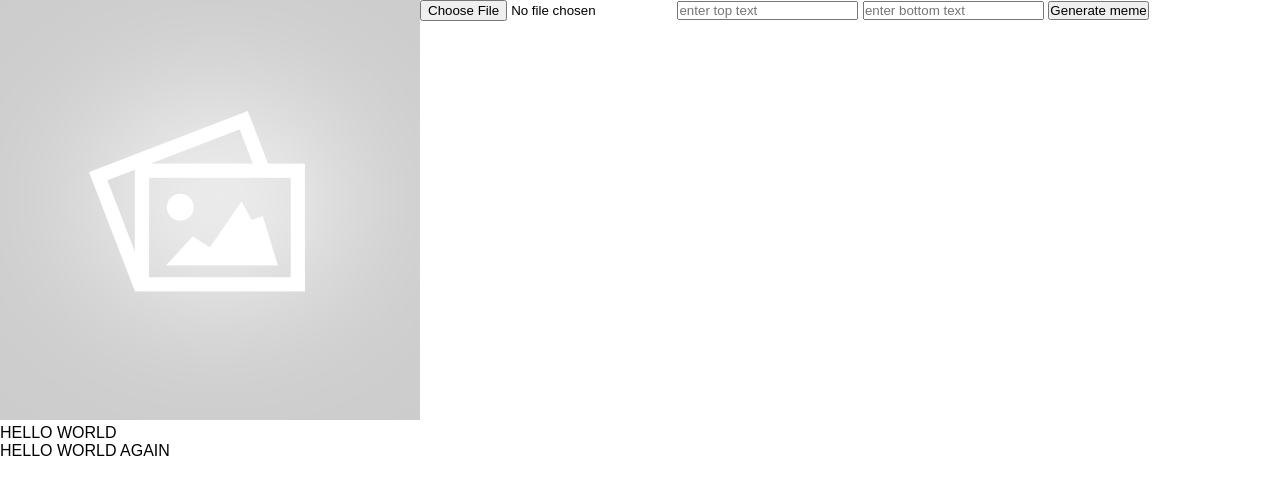
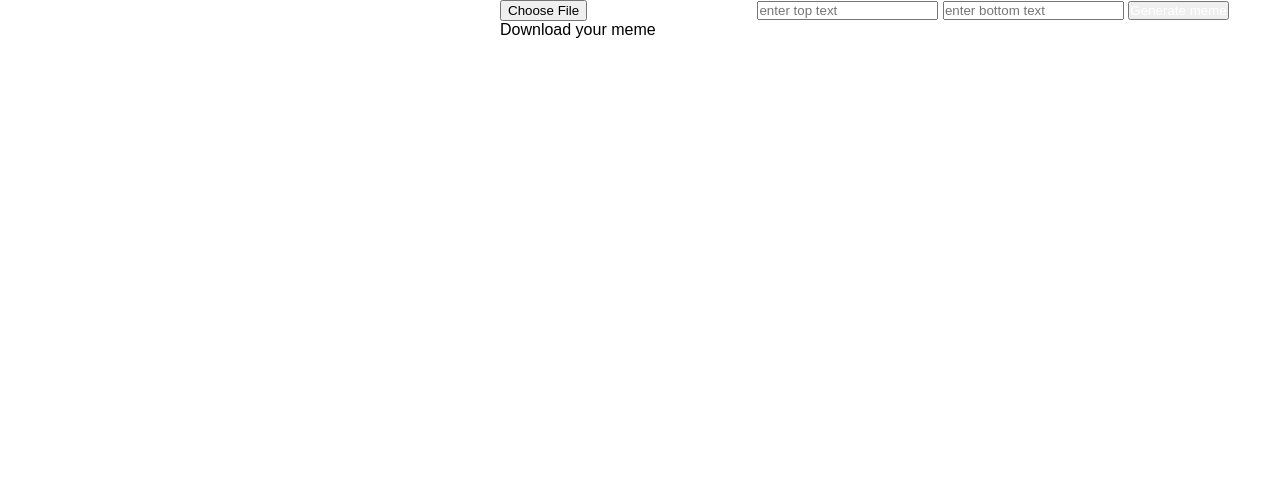
Before and after one commit to tjhooper1/meme-generator, a plain HTML site: page index.html in a window 1280 px wide. Drawn offline with Linux system fonts and the light colour scheme.

Commit message:
changed image

```diff
--- a/app.js
+++ b/app.js
@@ -2,17 +2,19 @@ let topText = document.querySelector('#topText');
 let bottomText = document.querySelector('#bottomText');
 let topMemeText = document.querySelector('.top-text');
 let bottomMemeText = document.querySelector('.bottom-text');
-
+let image = document.querySelector('#image');
+let download = document.querySelector('#download');
 //when form is submitted, grab the file data
 
 //set the image block src as the file from the input
 function test() {
-    var image = document.querySelector('#image');
+
     var file    = document.querySelector('input[type=file]').files[0];
     var reader  = new FileReader();
 
     reader.addEventListener("load", function () {
-        image.src = reader.result;
+        image.style.backgroundImage = "url("+ reader.result +")";
+        download.href = reader.result;
     }, false);
 
     if (file) {
--- a/index.html
+++ b/index.html
@@ -11,9 +11,11 @@
 
     <div id="container">
         <div class="left-block">
-            <img id="image" src="assets/placeholder.png" alt="place holder">
-            <div class="top-text">HELLO WORLD</div>
-            <div class="bottom-text">HELLO WORLD AGAIN</div>
+            <div id="image">
+                <div class="top-text">HELLO WORLD</div>
+                <div class="bottom-text">HELLO WORLD AGAIN</div>
+            </div>
+
         </div>
         <div class="right-block">
             <div class="form-group">
@@ -24,6 +26,7 @@
                     <button>Generate meme</button>
                 </form>
             </div>
+            <a id="download" href="#" download="meme.jpg">Download your meme</a>
         </div>
     </div>
 
--- a/style.css
+++ b/style.css
@@ -2,6 +2,7 @@
     margin: 0;
     padding: 0;
     font-family: Arial, Helvetica, sans-serif;
+    color: white;
 }
 
 #container{
@@ -11,11 +12,27 @@
 
 }
 #image{
-
+    width: 500px;
+    height: 500px; /* You must set a specified height */
+    background-size: cover;
+    position: relative;
 }
 .left-block .top-text{
-
+    position: absolute;
+    top: 0;
+    font-size: 4em;
+    text-align: center;
+    width: 100%;
 }
 .left-block .bottom-text {
+    position: absolute;
+    bottom: 0;
+    font-size: 4em;
+    text-align: center;
+    width: 100%;
+}
 
+.right-block a{
+    color: black;
+    text-decoration: none;
 }
```
